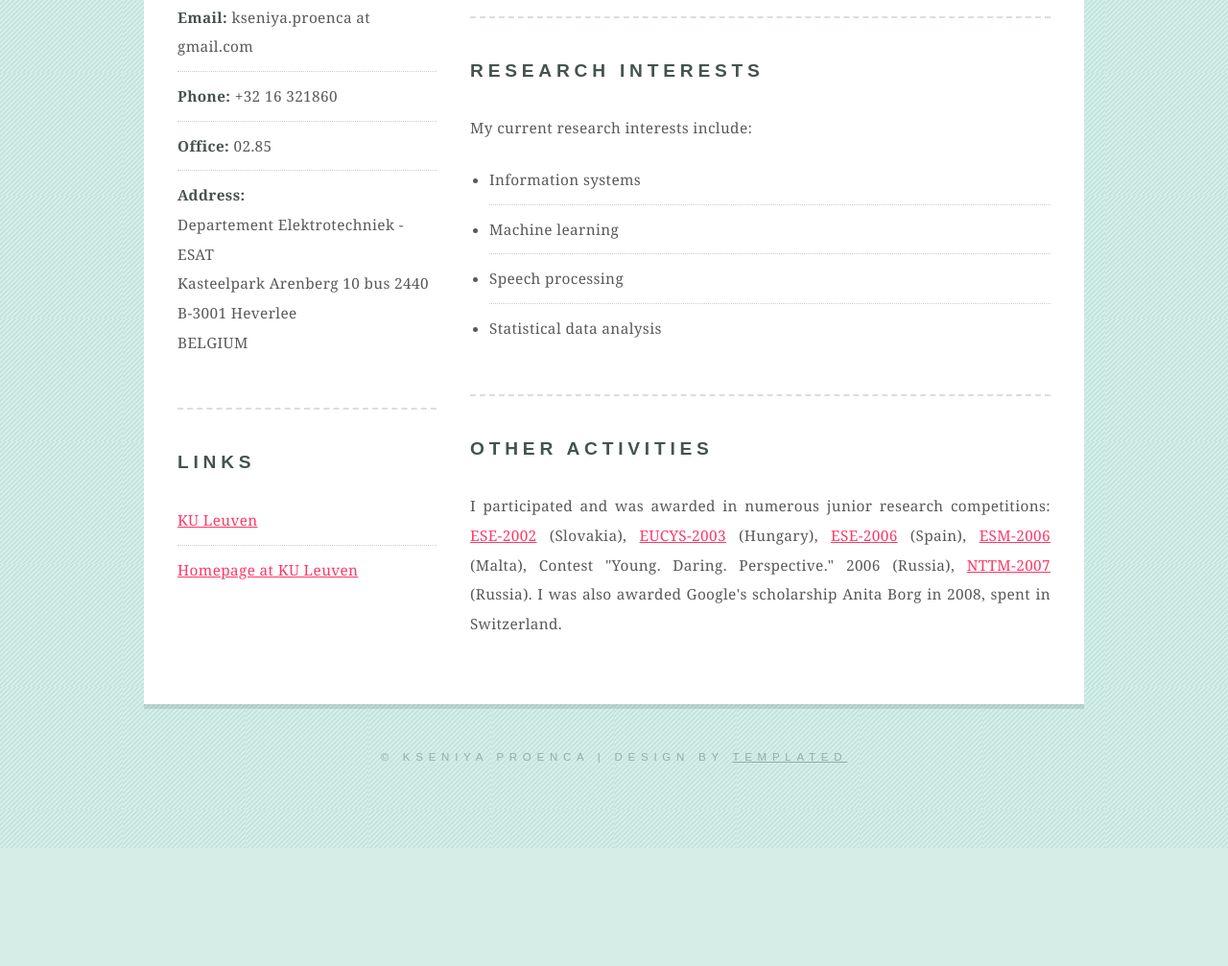
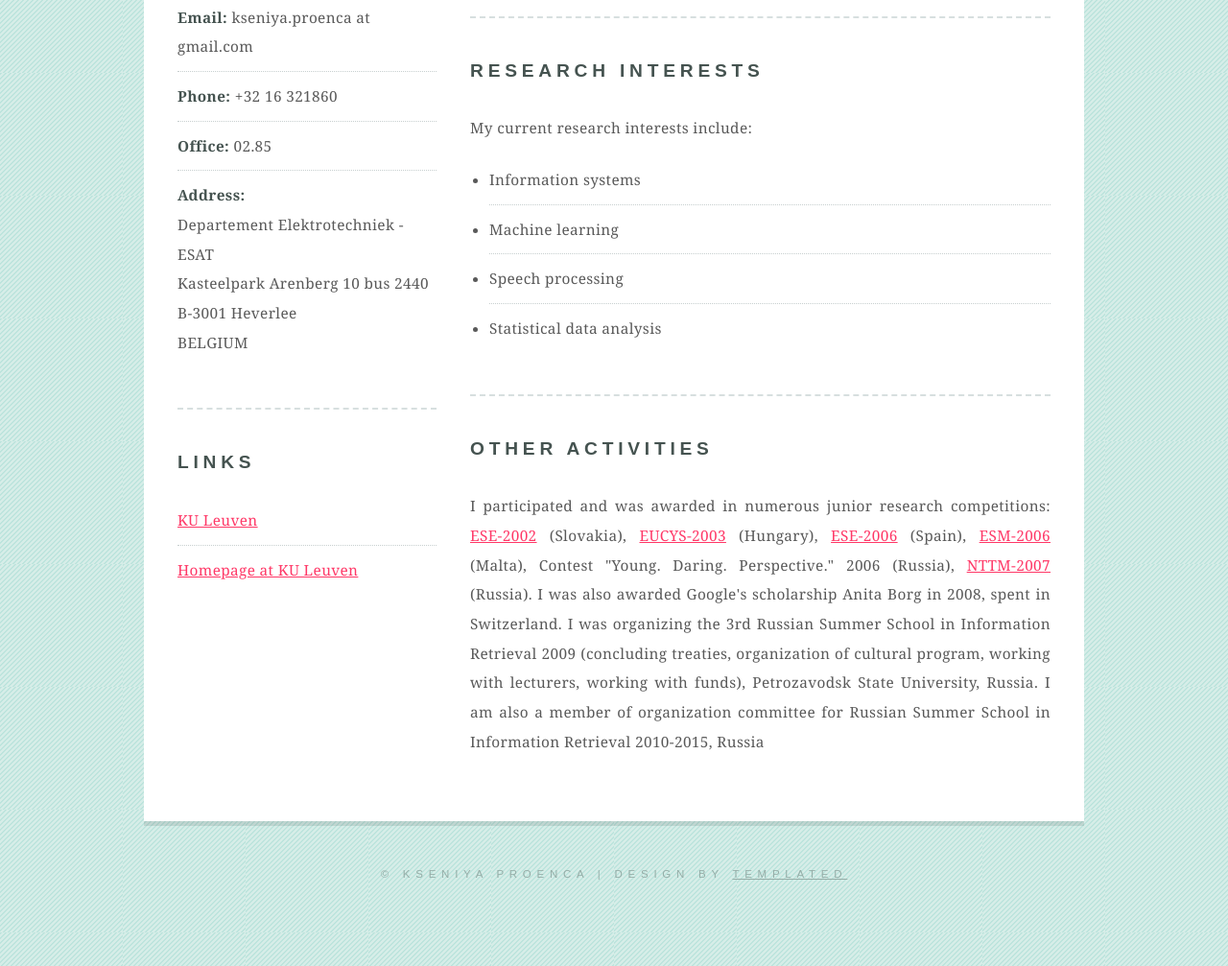
Before and after one commit to kseniyaproenca/homepage, a plain HTML site: page index.html in a window 1280 px wide. Shown: the part 692-1699 px from the top of the page at 96% size. Before the commit the page ends 1576 px from the top, so only its background shows below. Drawn offline with Linux system fonts and the light colour scheme.

Commit message:
Update index.html

```diff
--- a/index.html
+++ b/index.html
@@ -111,6 +111,7 @@ Released   : 20121119
 						Contest "Young. Daring. Perspective." 2006 (Russia),
 						<a href="http://ridjey.ru/en/index.php?view&viid=4952"> NTTM-2007</a> (Russia).
 						I was also awarded Google's scholarship Anita Borg in 2008, spent in Switzerland.
+						 I was organizing the 3rd Russian Summer School in Information Retrieval 2009 (concluding treaties, organization of cultural program, working with lecturers, working with funds), Petrozavodsk State University, Russia. I am also a member of organization committee for Russian Summer School in Information Retrieval 2010-2015, Russia
 						</p>
 					</div>
 
```
